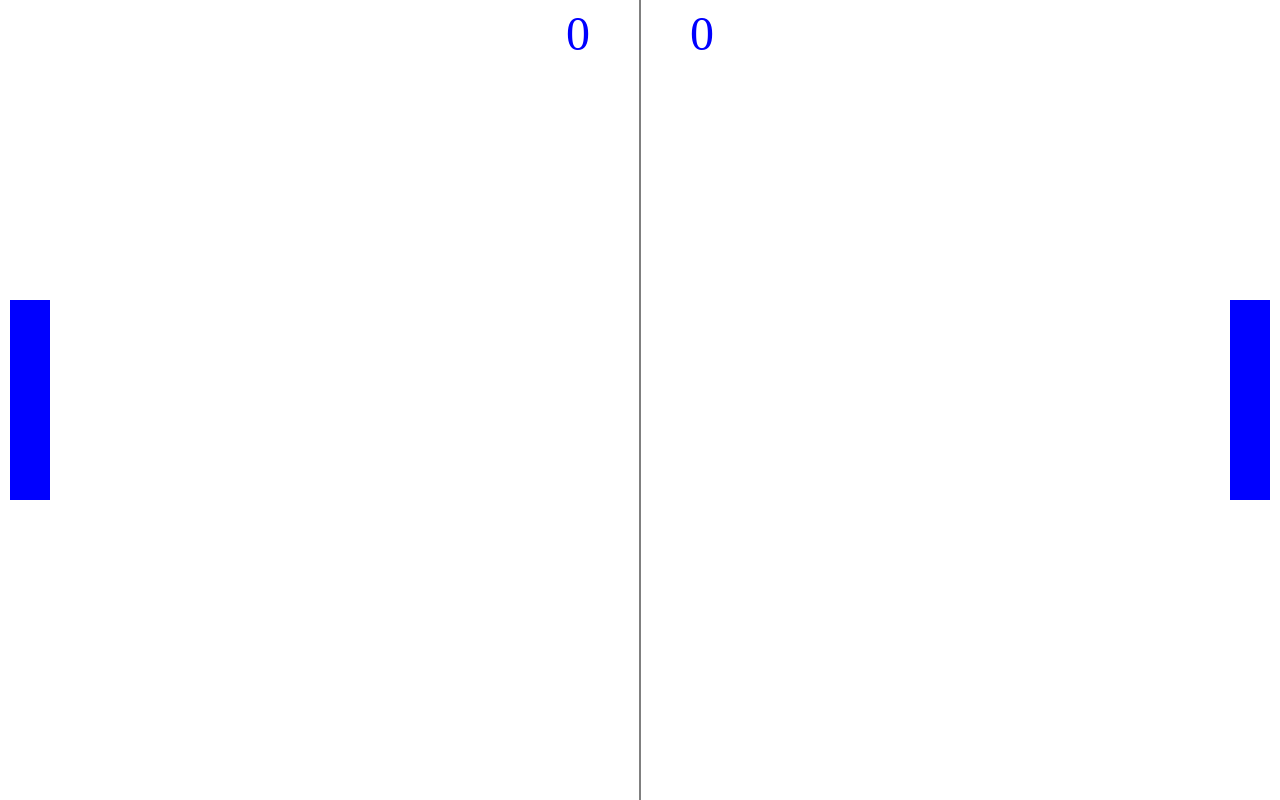
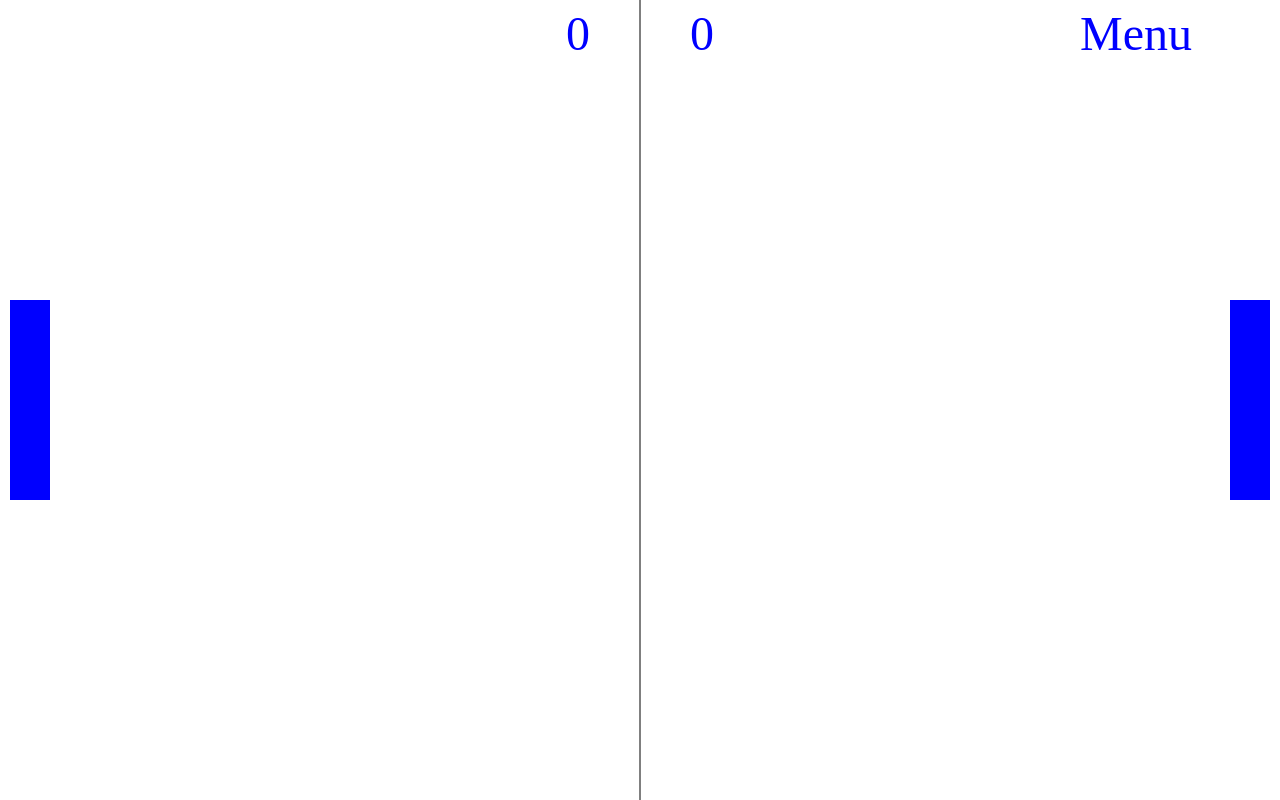
Before and after one commit to branevsky/branevsky.github.io, a plain HTML site: page index.html in a window 1280 px wide. Drawn offline with Linux system fonts and the light colour scheme.

Commit message:
Ultimas modificacoes
Incluido:
- marca dagua
- clique no menu
- janela inicial do menu

```diff
--- a/index.html
+++ b/index.html
@@ -39,6 +39,25 @@
 
 				var scorePlayer1 = 0;
 				var scorePlayer2 = 0;
+
+				var imageObj = new Image();
+				imageObj.src = 'imgs/gazeus.png';
+				var imageMenu = new Image();
+				imageMenu.src = 'imgs/menu.png';
+
+				var openMenu = false;
+
+				canvas.addEventListener("mousedown", doMouseDown, false);
+				function doMouseDown(event)
+				{
+					var posX = event.pageX;
+					var posY = event.pageY;
+					console.log("event = " + event.pageX + " - " + event.pageY);
+					if(posX > 1045 && posX < 1158 && posY > 16 && posY < 51)
+					{
+						openMenu = true;
+					}
+				}
 
 				function Ball()
 				{
@@ -86,6 +105,19 @@
 
 				var player1 = new Player(playerBorder, canvas.height / 2 - playerHeight/2);
 				var player2 = new Player(canvas.width - playerWidth - playerBorder, canvas.height / 2 - playerHeight / 2);
+
+				function Menu()
+				{
+					this.x = canvas.width/2 - 350;
+					this.y = canvas.height/2 - 250;
+
+					this.draw = function(ctx)
+					{
+						ctx.drawImage(imageMenu, canvas.width/2 - imageMenu.width/2, canvas.height/2 - imageMenu.height / 2);
+					}
+				}
+
+				var menu = new Menu();
 
 				(function renderFrame() {
 					requestAnimationFrame(renderFrame);
@@ -167,10 +199,21 @@
 					ctx.fillText(scorePlayer1, canvas.width / 2 - 50 - 24, 50);
 					ctx.fillText(scorePlayer2, canvas.width / 2 + 50, 50);
 
+					ctx.fillText("Menu", canvas.width - 200, 50);
+
+					//draw water mark
+					//ctx.drawImage(imageObj, canvas.width/2 - imageObj.width/2, canvas.height/2 - imageObj.height / 2);
+
+					//draw line in the middle
 					ctx.beginPath();
 					ctx.moveTo(canvas.width/2,0);
 					ctx.lineTo(canvas.width/2,canvas.height);
 					ctx.stroke();
+
+					if(openMenu)
+					{
+						menu.draw(ctx);
+					}
 				}());
 
 				function ScorePlayer(num)
```
Also changed, not shown: imgs/gazeus.png (added), imgs/menu.png (added).
